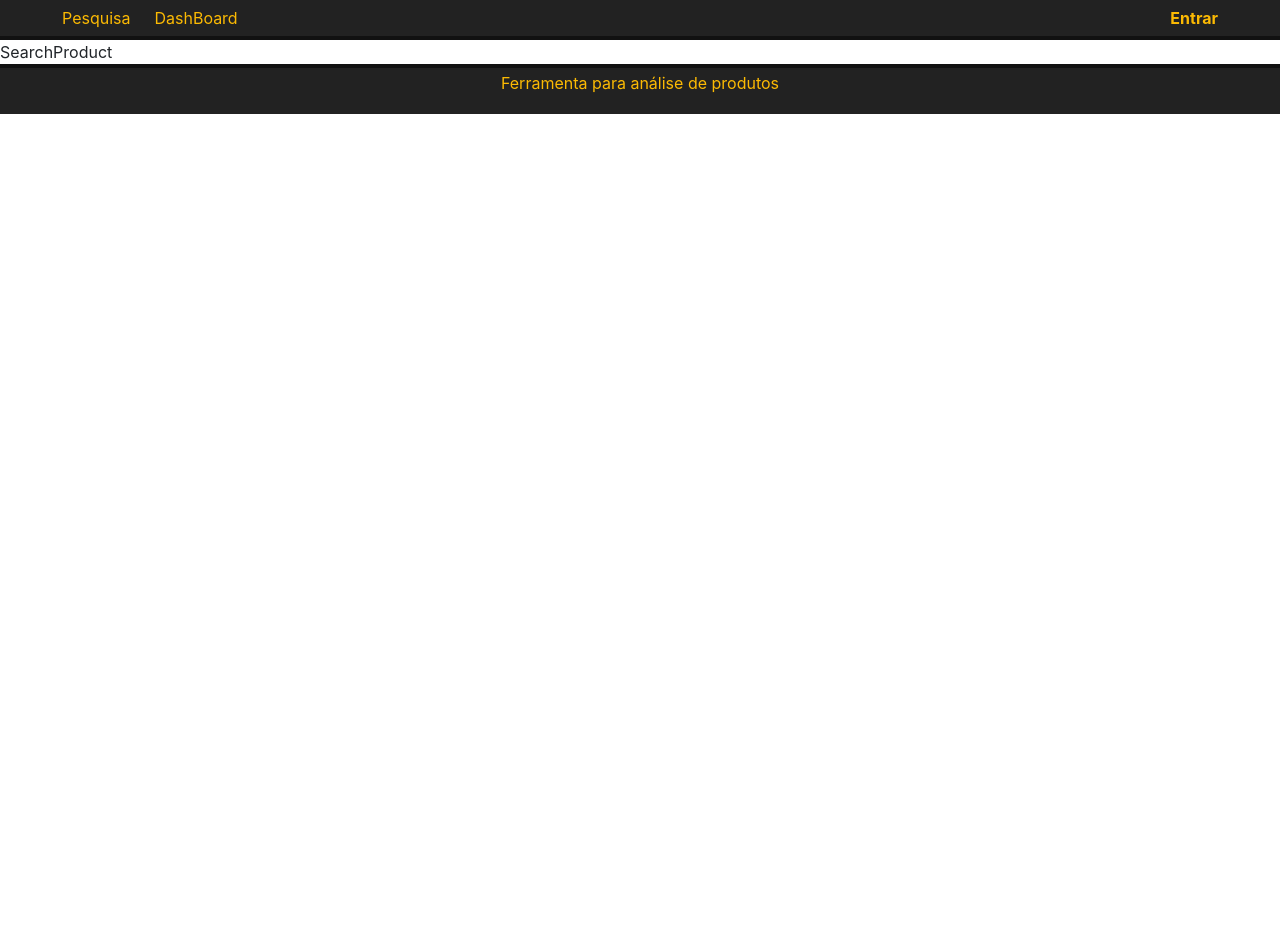
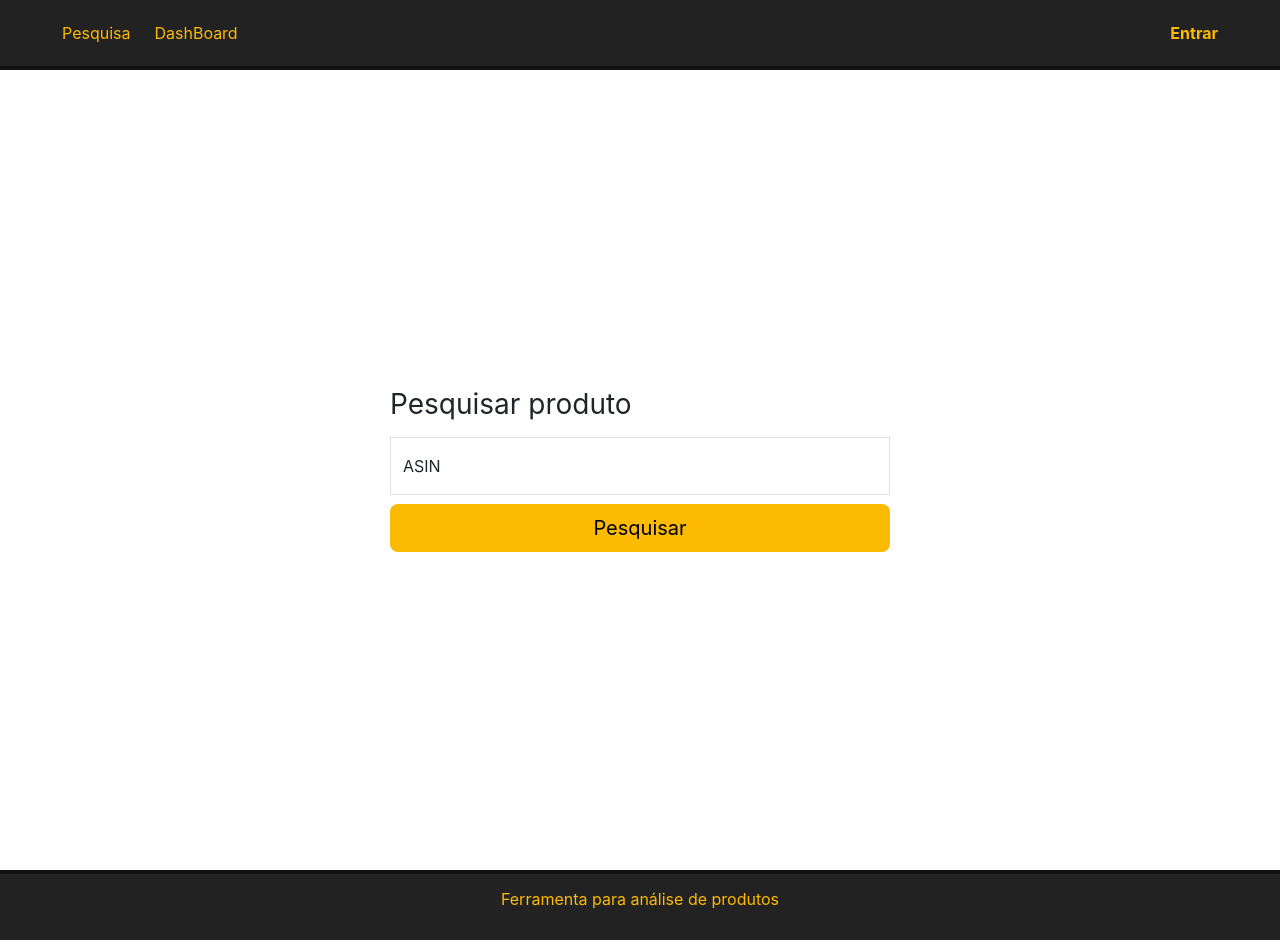
Before and after one commit to SilvanMoura/ferramentaVendasFront, a React (Create React App) app: page / in a window 1280 px wide. Before the commit the page ends 800 px from the top, so only its background shows below. Built offline with nearby package versions, Linux system fonts and the light colour scheme.

Commit message:
screen search structure and style

```diff
--- a/src/components/Footer/Footer.css
+++ b/src/components/Footer/Footer.css
@@ -1,11 +1,10 @@
 #footer{
-    height: 50px;
+    height: 70px;
     background-color: #222;
     border-top: 4px solid #111;
     color: #FCBA03;
     display: flex;
     align-items: center;
     justify-content: center;
-    /* bottom: 0; */
     width: 100%;
 }
--- a/src/components/Header/Header.css
+++ b/src/components/Header/Header.css
@@ -2,7 +2,7 @@ header{
     background-color: #222;
     border-bottom: 4px solid #111;
     padding: 15px 50px;
-    height: 40px;
+    height: 70px;
     display: flex;
     justify-content: space-between;
     align-items: center;
--- a/src/components/ScreenLogin/ScreenLogin.jsx
+++ b/src/components/ScreenLogin/ScreenLogin.jsx
@@ -26,7 +26,6 @@ const ScreenLogin = () => {
 
           <div className="form-floating">
 
-            {/* <label htmlFor="floatingInput">E-mail</label> */}
             <input
               value={email}
               onChange={(e) => setEmail(e.target.value)}
@@ -35,12 +34,12 @@ const ScreenLogin = () => {
               id="floatingInput"
               placeholder="name@example.com"
             />
+            <label htmlFor="floatingInput">E-mail</label>
 
           </div>
 
           <div className="form-floating">
 
-            {/* <label htmlFor="floatingPassword">Senha</label> */}
             <input
               value={password}
               onChange={(e) => setPassword(e.target.value)}
@@ -49,6 +48,7 @@ const ScreenLogin = () => {
               id="floatingPassword"
               placeholder="Senha"
             />
+            <label htmlFor="floatingPassword">Senha</label>
 
           </div>
 
--- a/src/components/ScreenRegister/ScreenRegister.jsx
+++ b/src/components/ScreenRegister/ScreenRegister.jsx
@@ -24,7 +24,7 @@ const ScreenRegister = () => {
           <h1 className="h3 mb-3 fw-normal">Registre-se</h1>
 
           {/* Mostrar a mensagem (msg) aqui */}
-          {msg && <Message msg={msg} />}
+          {/* {msg && <Message msg={msg} />} */}
 
           <div className="form-floating">
             <input
--- a/src/components/SearchProduct/SearchProduct.css
+++ b/src/components/SearchProduct/SearchProduct.css
@@ -0,0 +1,32 @@
+#main-container{
+    display: flex;
+    justify-content: center;
+    align-items: center;
+    height: 100vh;
+    max-width: 500px;
+    margin: 0 auto;
+}
+
+.form-signin .form-floating{
+    margin-bottom: 10px;
+}
+
+.form-signin .form-floating:focus-within {
+    z-index: 2;
+}
+
+.form-signin input[type="text"] {
+    margin-bottom: 10px;
+    border-top-left-radius: 0;
+    border-top-right-radius: 0;
+}
+
+.btn-send{
+    color: #000;
+    background-color: #FCBA03;
+}
+
+.btn-send:hover{
+    background-color: #222;
+    color: #FCBA03;
+}
--- a/src/components/SearchProduct/SearchProduct.jsx
+++ b/src/components/SearchProduct/SearchProduct.jsx
@@ -1,6 +1,48 @@
-import "./SearchProduct.css";
-const SearchProduct = () => {
-    return <div>SearchProduct</div>;
+import React, { useState } from 'react';
+import './SearchProduct.css';
+
+const ScreenLogin = () => {
+    const [code, setCode] = useState('');
+    const [msg, setMsg] = useState('');
+
+    const handleSubmit = (event) => {
+        event.preventDefault();
+        // Lógica de submissão aqui
+    };
+
+    return (
+        <div id="main-container">
+            <main className="form-signin w-100 m-auto">
+                <form onSubmit={handleSubmit}>
+                    <h1 className="h3 mb-3 fw-normal">Pesquisar produto</h1>
+
+                    {/* Mostrar a mensagem (msg) aqui */}
+                    {/* {msg && <Message msg={msg} />} */}
+
+                    <div className="form-floating">
+
+                        <input
+                            value={code}
+                            onChange={(e) => setCode(e.target.value)}
+                            type="text"
+                            className="form-control"
+                            id="floatingInput"
+                            placeholder="Insira o ASIN"
+                        />
+                        <label htmlFor="floatingInput">ASIN</label>
+
+                    </div>
+
+                    <button
+                        className="w-100 btn btn-lg btn-send"
+                        type="submit"
+                    >
+                        Pesquisar
+                    </button>
+                </form>
+            </main>
+        </div>
+    );
 };
 
-export default SearchProduct;
+export default ScreenLogin;
```
